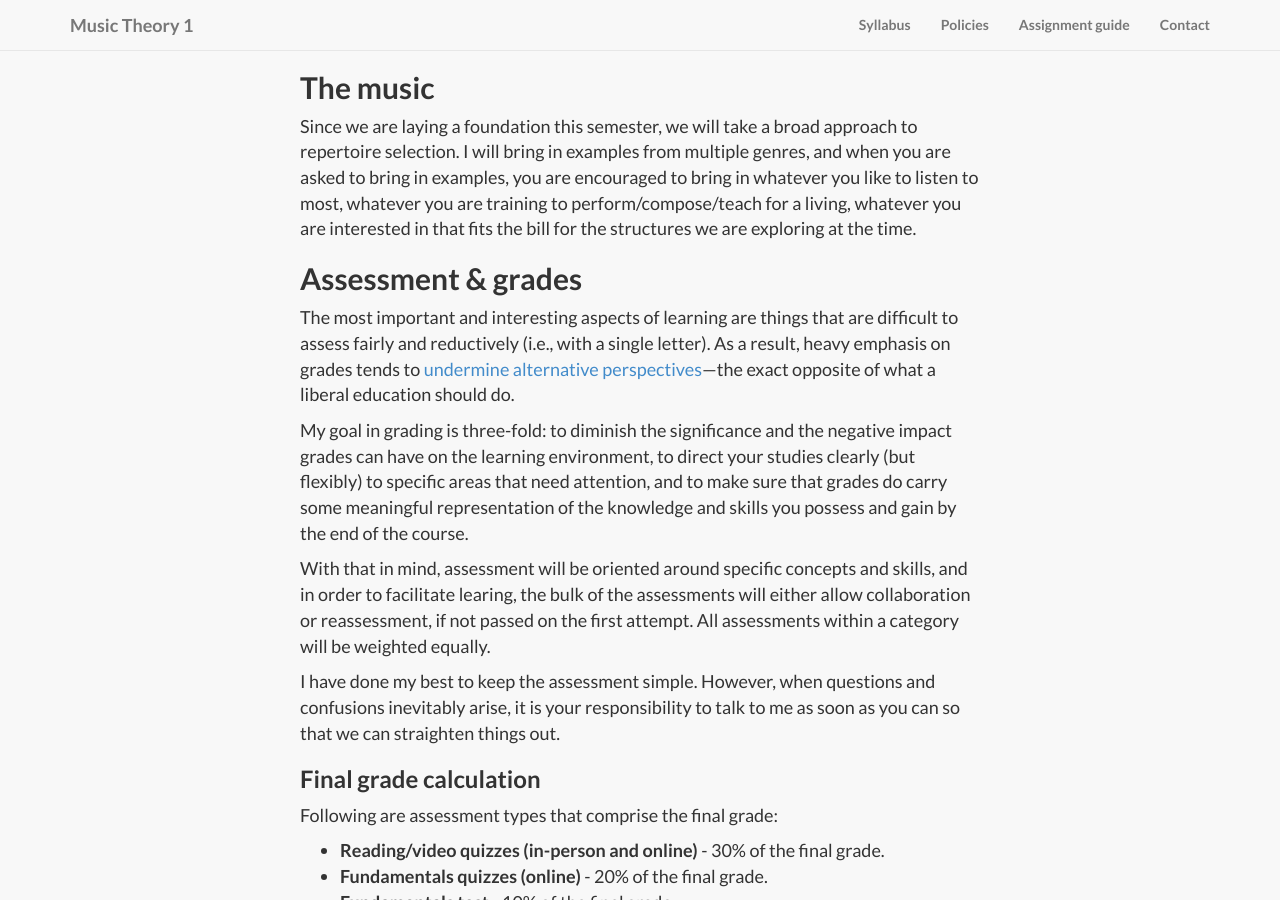
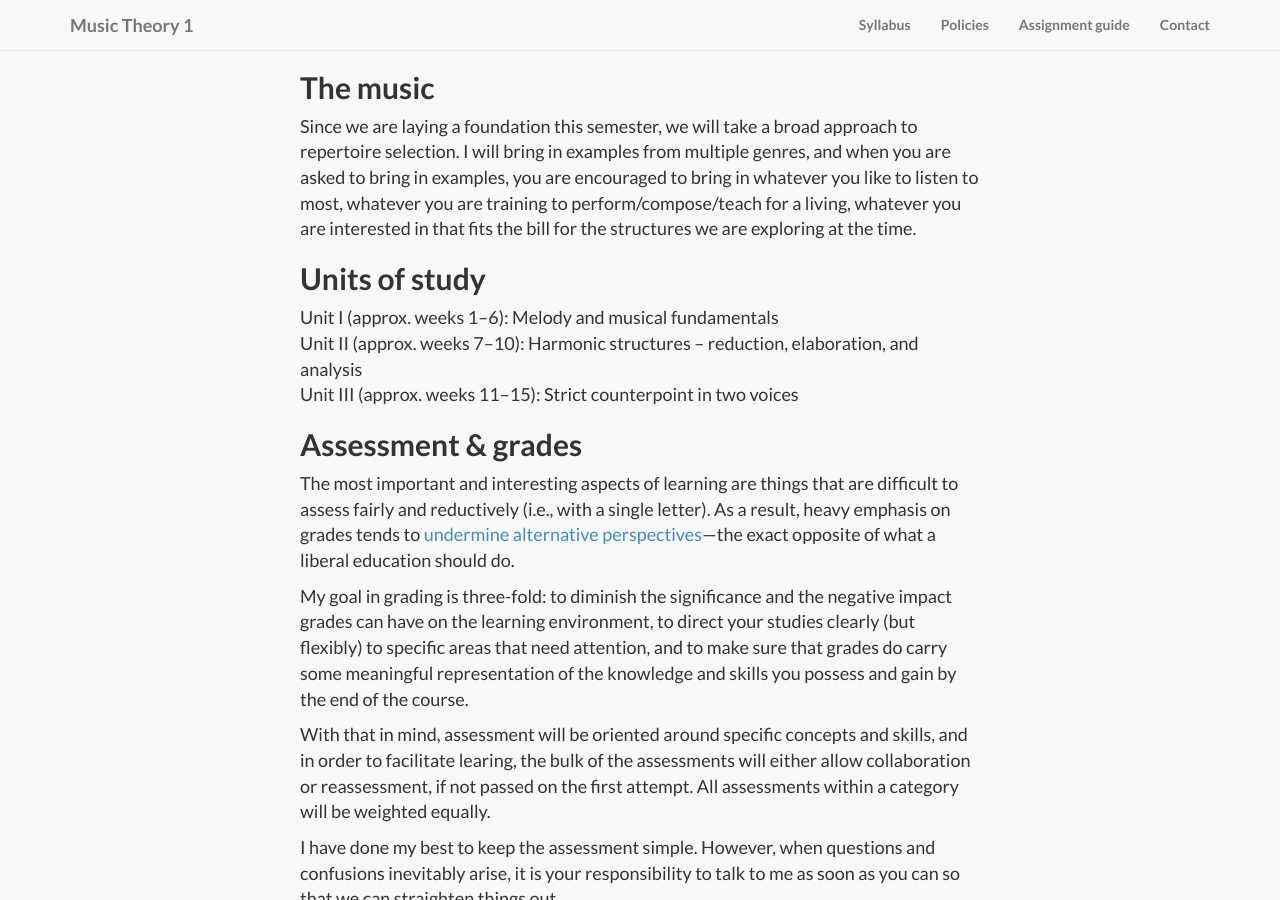
Before and after one commit to kshaffer/theory1, a Jekyll site: the page built from syllabus.md, in a window 1280 px wide and 900 px high, scrolled down 1963 px. Built offline with Jekyll 4.4.1, drawn with Linux system fonts in a browser that asks for light colours; nearby versions of some CDN libraries; library files that are not in the unit come from our copies.

Commit message:
units of study to syllabus

```diff
--- a/syllabus.md
+++ b/syllabus.md
@@ -43,6 +43,12 @@ All other required class materials will be posted or linked to on the course sit
 Since we are laying a foundation this semester, we will take a broad approach to repertoire selection. I will bring in examples from multiple genres, and when you are asked to bring in examples, you are encouraged to bring in whatever you like to listen to most, whatever you are training to perform/compose/teach for a living, whatever you are interested in that fits the bill for the structures we are exploring at the time.
 
 
+## Units of study
+
+Unit I (approx. weeks 1–6): Melody and musical fundamentals
+Unit II (approx. weeks 7–10): Harmonic structures – reduction, elaboration, and analysis
+Unit III (approx. weeks 11–15): Strict counterpoint in two voices
+
 ## Assessment & grades
 
 The most important and interesting aspects of learning are things that are difficult to assess fairly and reductively (i.e., with a single letter). As a result, heavy emphasis on grades tends to [undermine alternative perspectives](http://www.hybridpedagogy.com/journal/syllabus-manifesto-critical-approach-classroom-culture/)—the exact opposite of what a liberal education should do.
```
